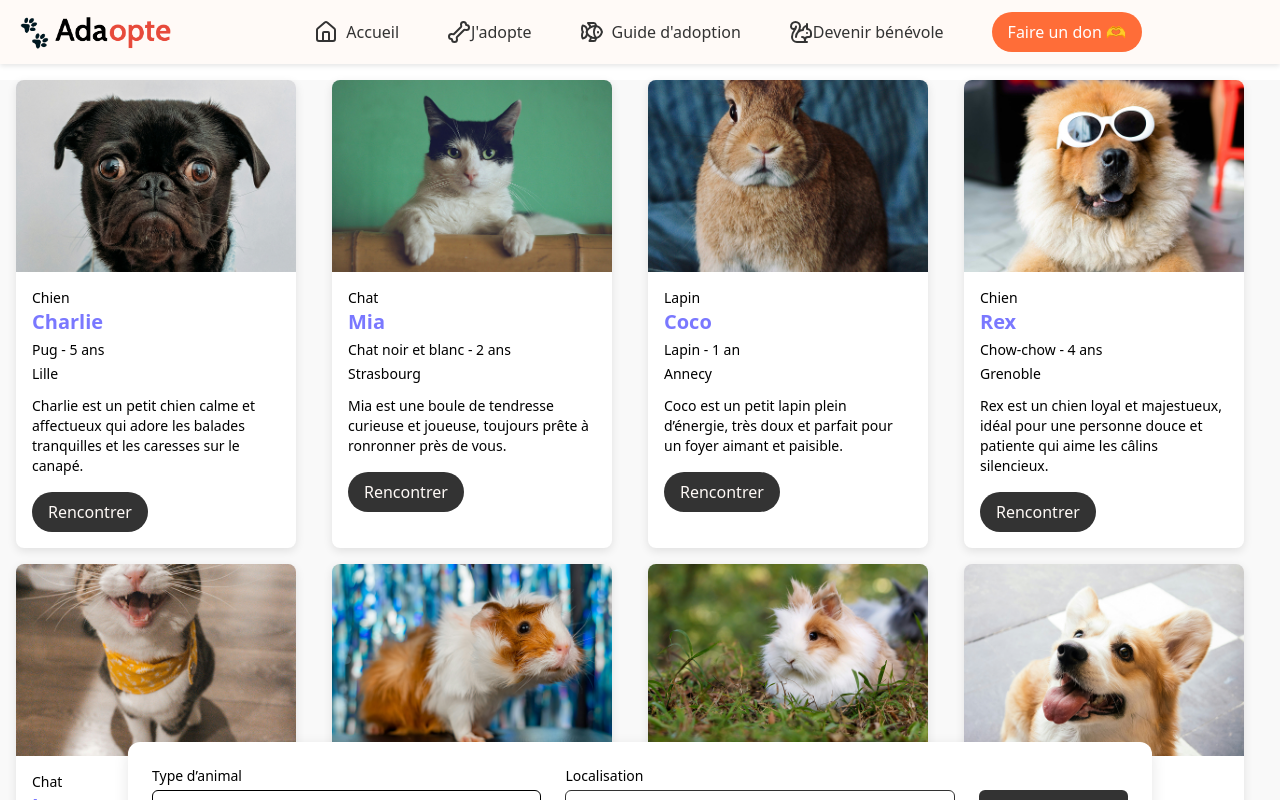
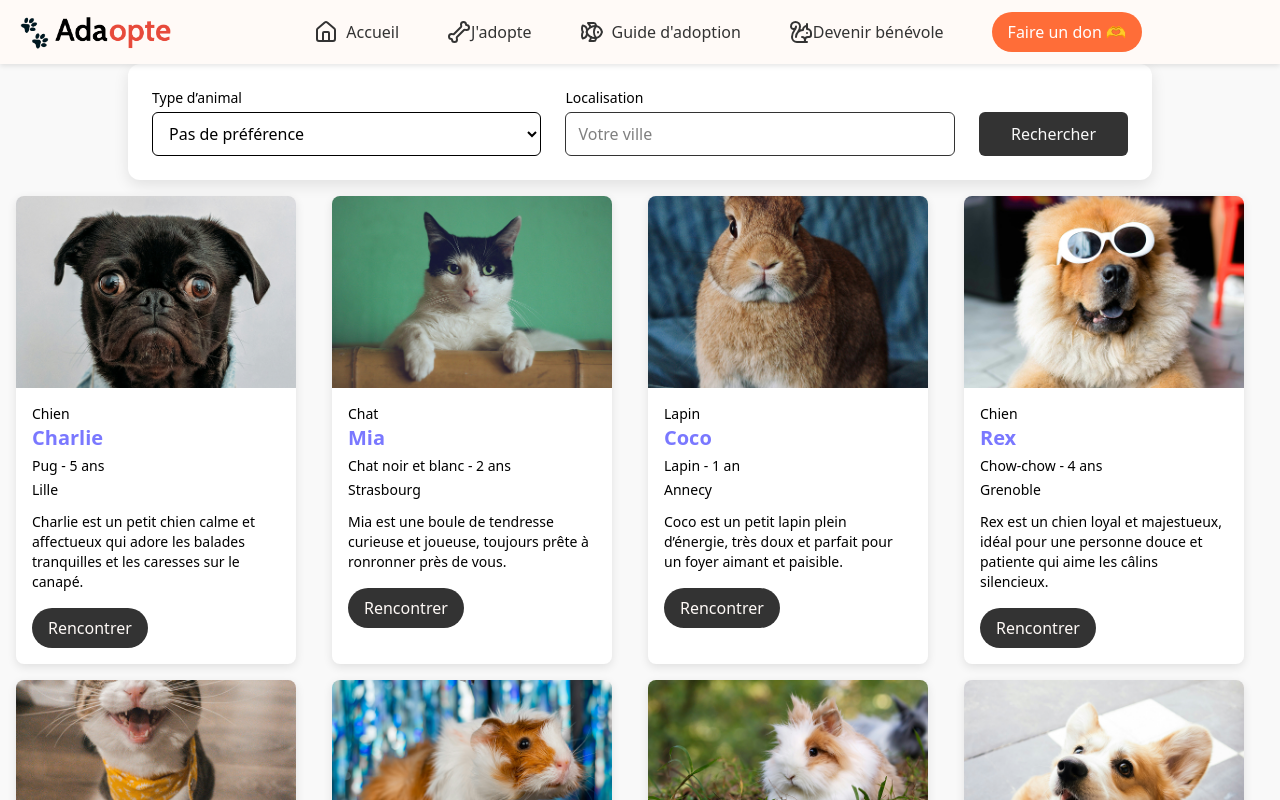
Before and after one commit to LucieSng/petadopte, a React (Vite) app: page /adopte in a window 1280 px wide. Shown: the top 800 px of the page. Built offline with nearby package versions, Linux system fonts and the light colour scheme.

Commit message:
fix : debug Search on J'adopte page

```diff
--- a/src/components/Search.tsx
+++ b/src/components/Search.tsx
@@ -37,7 +37,7 @@ export default function Search() {
   }
 
   return (
-    <div className="absolute left-1/2 bottom-0 translate-y-1/2 -translate-x-1/2 z-20 w-full flex justify-center px-4">
+    <div className="w-full flex justify-center px-4">
       <form
         onSubmit={handleSubmit}
         className="w-full max-w-5xl bg-white rounded-xl shadow-lg p-6 flex flex-col gap-4 md:flex-row md:items-end md:gap-6"
--- a/src/pages/HomePage.tsx
+++ b/src/pages/HomePage.tsx
@@ -12,7 +12,9 @@ export default function Homepage() {
       {/* Wrapper relatif pour le positionnement du Search */}
       <div className="relative">
         <HomeImage></HomeImage>
-        <Search></Search>
+        <div className="absolute left-1/2 bottom-0 translate-y-1/2 -translate-x-1/2 z-20 w-full flex justify-center px-4">
+          <Search></Search>
+        </div>
       </div>
       <ImageGallery></ImageGallery>
       <ContainerCards />
```
